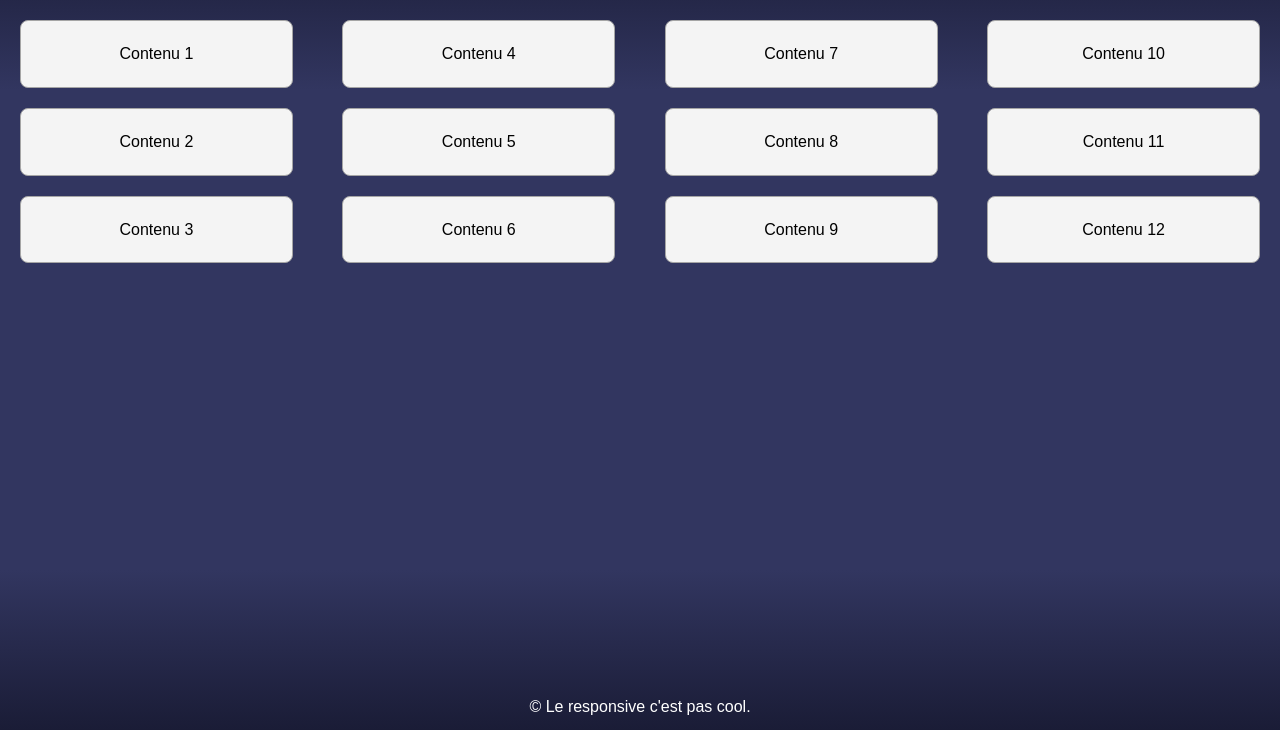
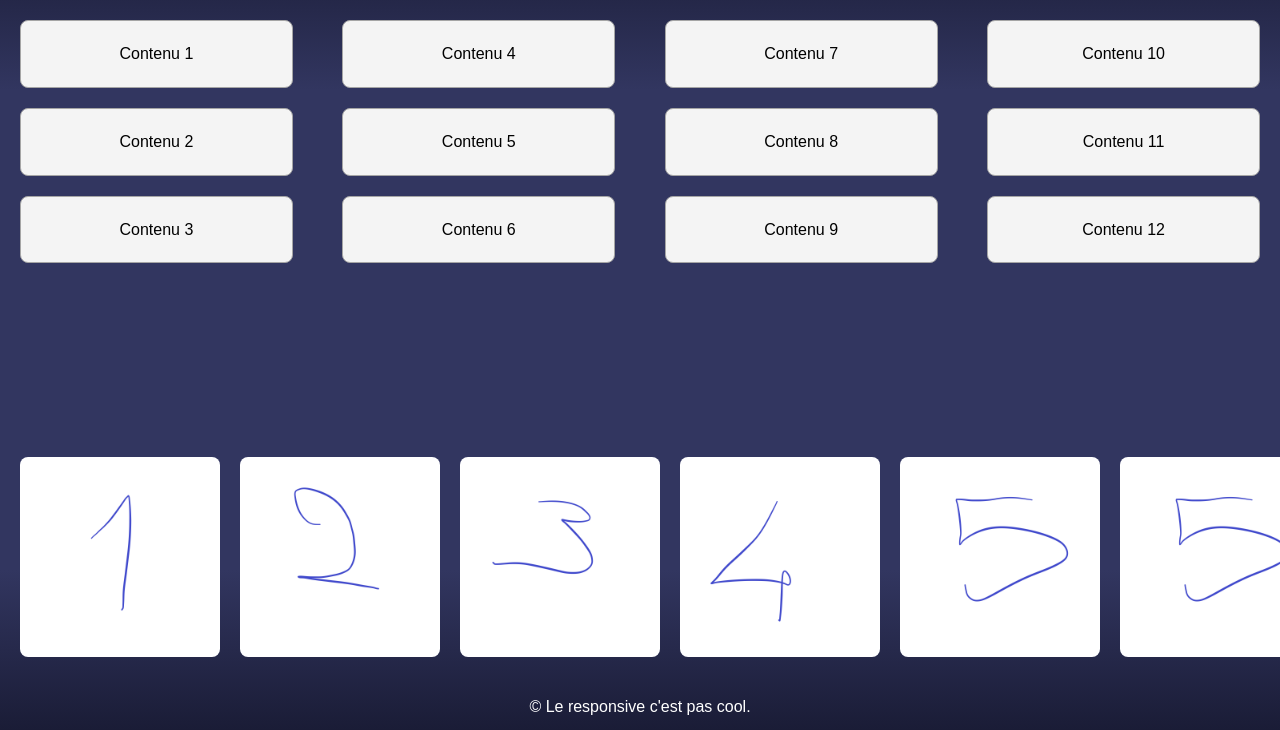
Before and after one commit to Skyneur/Site-Responsive, a plain HTML site: page index.html in a window 1280 px wide. Shown: the part 70-800 px from the top of the page. Drawn offline with Linux system fonts and the light colour scheme.

Commit message:
Mettre à jour index.html et style.css pour le design responsive

```diff
--- a/index.html
+++ b/index.html
@@ -47,6 +47,23 @@
         </div>
     </div>
 
+    <!-- Section avec défilement horizontal -->
+    <div class="horizontal-scroll">
+      <div class="scroll-item"><img src="img/image1.png" alt="Image 4"></div>
+      <div class="scroll-item"><img src="img/image2.png" alt="Image 5"></div>
+      <div class="scroll-item"><img src="img/image3.png" alt="Image 6"></div>
+      <div class="scroll-item"><img src="img/image4.png" alt="Image 7"></div>
+      <div class="scroll-item"><img src="img/image5.png" alt="Image 8"></div>
+      <div class="scroll-item"><img src="img/image5.png" alt="Image 8"></div>
+      <div class="scroll-item"><img src="img/image5.png" alt="Image 8"></div>
+      <div class="scroll-item"><img src="img/image5.png" alt="Image 8"></div>
+      <div class="scroll-item"><img src="img/image5.png" alt="Image 8"></div>
+      <div class="scroll-item"><img src="img/image5.png" alt="Image 8"></div>
+      <div class="scroll-item"><img src="img/image5.png" alt="Image 8"></div>
+      <div class="scroll-item"><img src="img/image5.png" alt="Image 8"></div>
+      <div class="scroll-item"><img src="img/image5.png" alt="Image 8"></div>
+    </div>
+
     <!-- Pied de page -->
     <footer>
         <p>&copy; Le responsive c'est pas cool.</p>
--- a/style.css
+++ b/style.css
@@ -170,3 +170,35 @@ footer {
     padding: 15px;
   }
 }
+
+/* Grid principale */
+.grid-container {
+  display: grid;
+  grid-template-columns: repeat(3, 1fr);
+  grid-gap: 20px;
+  padding: 20px;
+}
+
+.grid-item {
+  background-color: #f4f4f4;
+  padding: 20px;
+  border: 1px solid #ccc;
+}
+
+/* Scroll horizontal */
+.horizontal-scroll {
+  display: flex;
+  overflow-x: auto;
+  padding: 20px;
+}
+
+.scroll-item {
+  flex: 0 0 auto;
+  width: 200px;
+  margin-right: 20px;
+}
+
+.scroll-item img {
+  width: 100%;
+  border-radius: 8px;
+}
```
